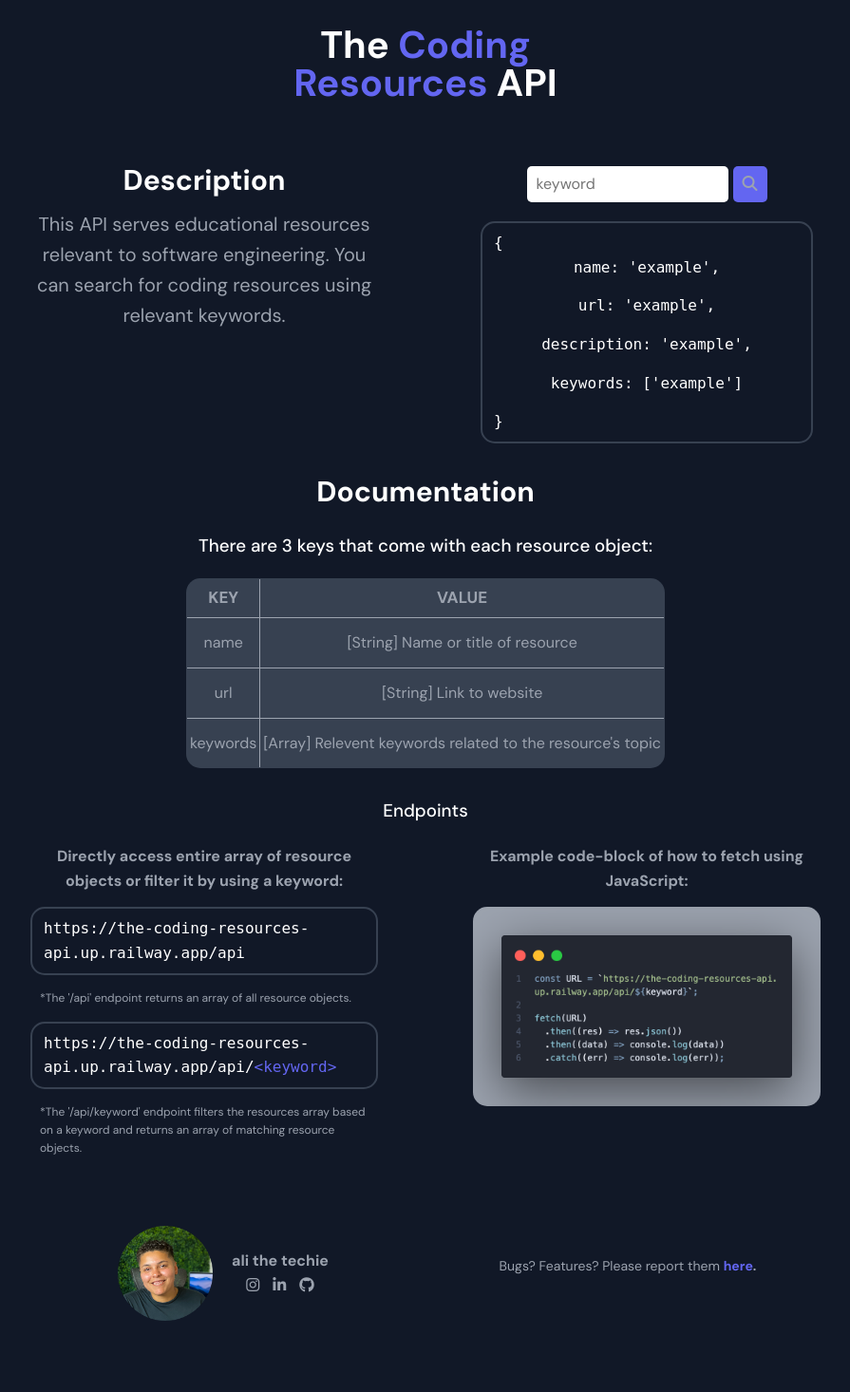
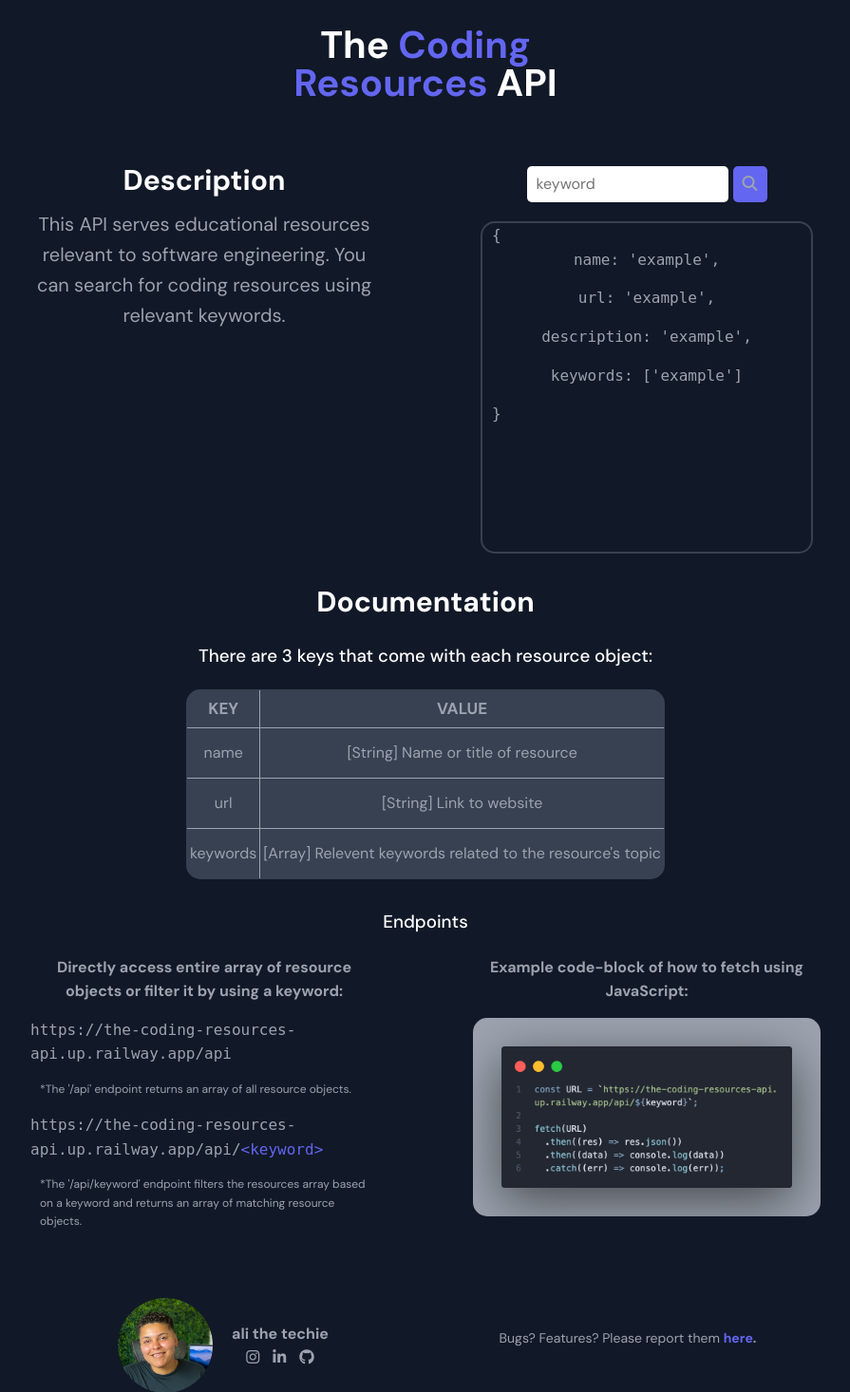
Before and after one commit to maddyali/coding-resources-api, a Node server app: page / in a window 1280 px wide. Shown: the part 72-1538 px from the top of the page at 95% size, without its empty margins (192-1087 px from the left). Before the commit the page ends 1463 px from the top, so only its background shows below. Run offline with Node 20, Linux system fonts and the light colour scheme; some libraries are stand-ins or nearby versions.

Commit message:
Style scrollbar and scroll container

```diff
--- a/public/css/style.css
+++ b/public/css/style.css
@@ -102,14 +102,6 @@
   max-width: 100%;
 }
 
-code {
-  display: block;
-  color: var(--white);
-  padding: 0.8rem 1.2rem;
-  border-radius: 15px;
-  border: 2px solid var(--secondary-light);
-}
-
 table {
   height: 200px;
   margin: auto;
@@ -155,6 +147,16 @@
 
 .dark-text {
   color: var(--secondary-dark);
+}
+
+/* Code */
+
+.code {
+  display: block;
+  color: var(--white);
+  padding: 0.8rem 1.2rem;
+  border-radius: 15px;
+  border: 2px solid var(--secondary-light);
 }
 
 /* Header */
@@ -213,8 +215,52 @@
 /* Result */
 
 .result {
-  width: min(80%, 40rem);
+  width: 90%;
   margin: auto;
+  overflow: hidden;
+}
+
+.scroll-container {
+  width: 100%;
+  height: 350px;
+  overflow-y: scroll;
+  overflow-x: hidden;
+  border: 2px solid var(--secondary-light);
+  border-radius: 15px;
+  padding: 0 10px;
+}
+
+.scroll-container::-webkit-scrollbar {
+  width: 12px;
+  background-color: var(--secondary-light);
+  border-radius: 15px;
+}
+
+.scroll-container::-webkit-scrollbar-thumb {
+  width: 12px;
+  height: 12px;
+  background-color: var(--secondary-dark);
+  border-radius: 50%;
+}
+
+.json code {
+  white-space: pre-line;
+  font-size: 14px;
+}
+
+.indent {
+  padding-left: 2rem;
+}
+
+.indent > * {
+  margin: 0;
+  text-align: left;
+}
+
+.text-truncate {
+  white-space: nowrap;
+  text-overflow: ellipsis;
+  overflow: hidden;
 }
 
 /* Endpoints */
```
